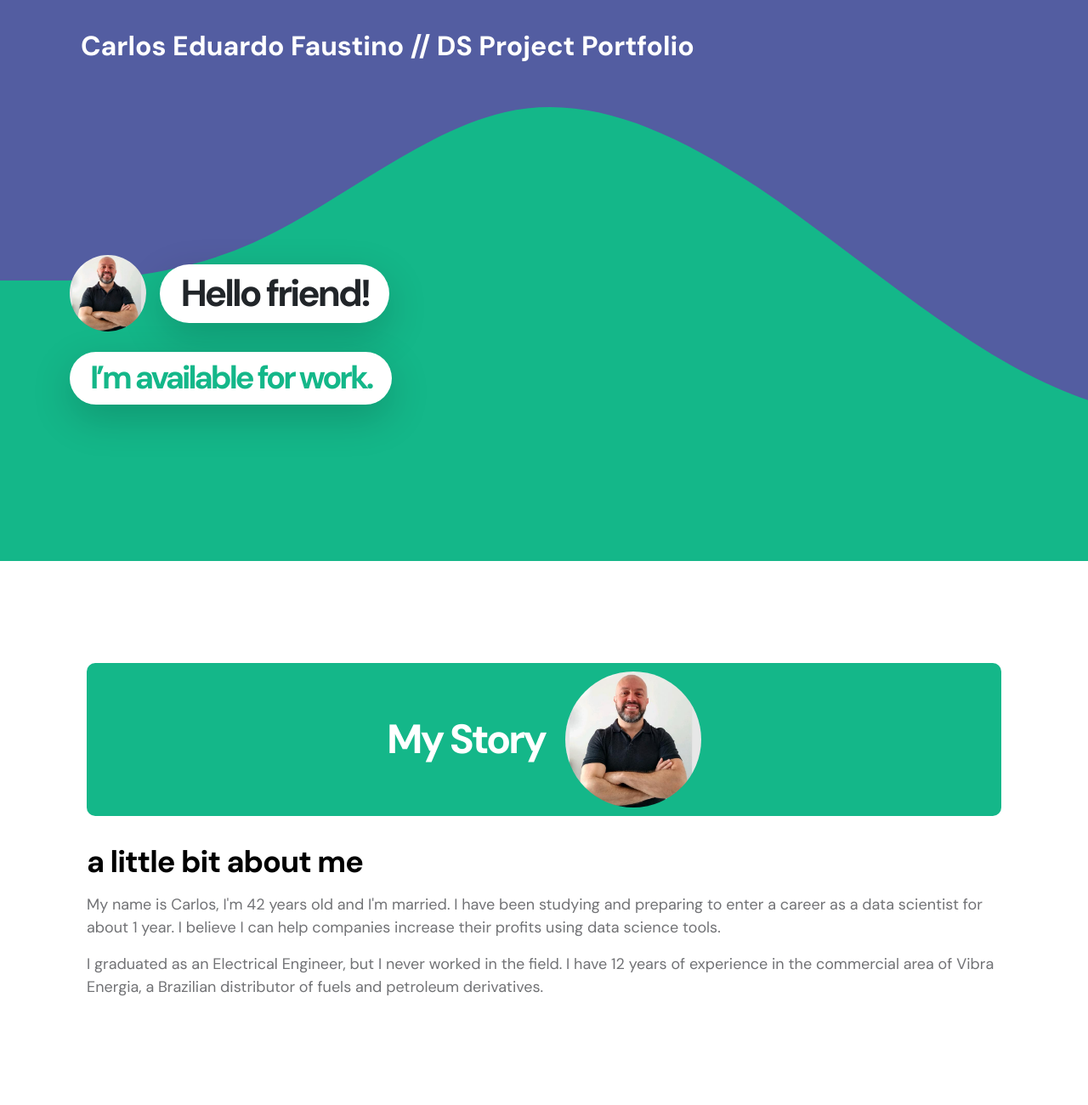
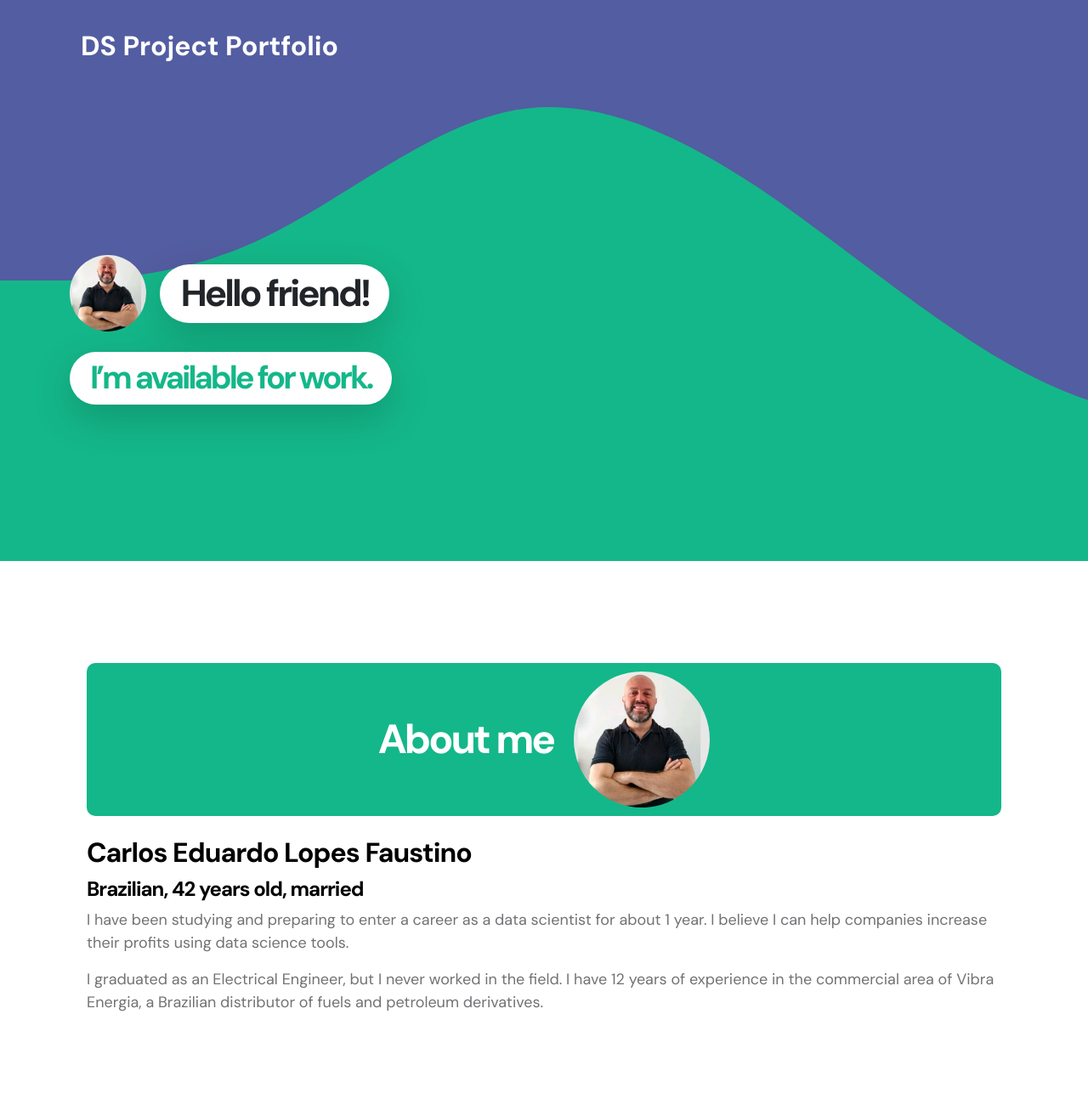
Before and after one commit to caefaustino/website, a plain HTML site: page index.html in a window 1280 px wide. Shown: the top 1300 px of the page at 85% size. Drawn offline with Linux system fonts and the light colour scheme.

Commit message:
Add files via upload

```diff
--- a/index.html
+++ b/index.html
@@ -48,7 +48,8 @@ https://templatemo.com/tm-578-first-portfolio
                     <span class="navbar-toggler-icon"></span>
                 </button>
 
-                <a href="index.html" class="navbar-brand mx-auto mx-lg-0">Carlos Eduardo Faustino // DS Project Portfolio</a>
+                <a href="index.html" class="navbar-brand mx-auto mx-lg-0">DS Project Portfolio</a>
+
 
 
             </div>
@@ -87,14 +88,15 @@ https://templatemo.com/tm-578-first-portfolio
                             <div class="about-thumb">
 
                                 <div class="section-title-wrap d-flex justify-content-center align-items-center mb-4">
-                                    <h2 class="text-white me-4 mb-0">My Story</h2>
+                                    <h2 class="text-white me-4 mb-0">About me</h2>
 
                                     <img src="images/about-me.jpg" class="avatar-image img-fluid" alt="">
                                 </div>
 
-                                <h3 class="pt-2 mb-3">a little bit about me</h3>
+                                <h4>Carlos Eduardo Lopes Faustino</h4>
+                                <h5>Brazilian, 42 years old, married</h5>
 
-                                <p>My name is Carlos, I'm 42 years old and I'm married. I have been studying and preparing to enter a career as a data scientist for about 1 year. I believe I can help companies increase their profits using data science tools.</p>
+                                <p>I have been studying and preparing to enter a career as a data scientist for about 1 year. I believe I can help companies increase their profits using data science tools.</p>
                                 <p>I graduated as an Electrical Engineer, but I never worked in the field. I have 12 years of experience in the commercial area of Vibra Energia, a Brazilian distributor of fuels and petroleum derivatives.</p>
                             </div>
                     </div>
```
